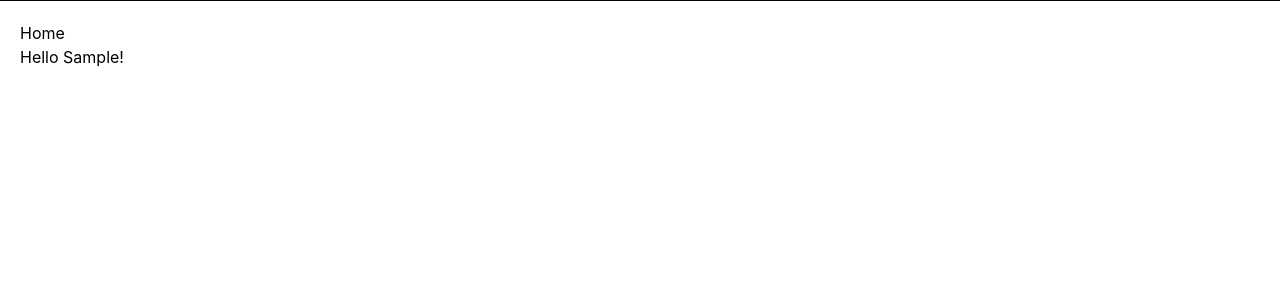
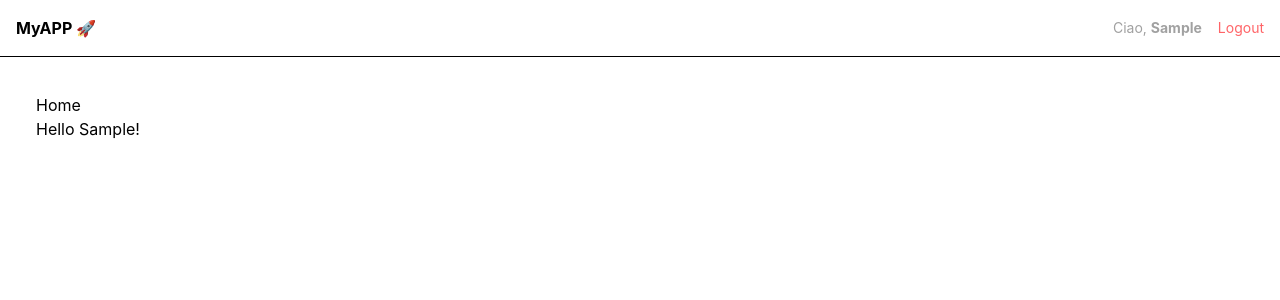
Before and after one commit to EdoardoFurlan/react-test, a React (Vite) app: page /login in a window 1280 px wide. Both pictures are taken after typing "Sample", "Sample123" into the empty fields and a click on the button "Entra". Shown: the top 300 px of the page. Built offline with nearby package versions, Linux system fonts and the light colour scheme.

Commit message:
aggiunta la gestione di shadcn

```diff
--- a/index.html
+++ b/index.html
@@ -1,5 +1,5 @@
 <!doctype html>
-<html lang="en">
+<html lang="en" class="dark">
   <head>
     <meta charset="UTF-8" />
     <link rel="icon" type="image/svg+xml" href="/vite.svg" />
--- /dev/null
+++ b/src/components/ui/navigation-menu.tsx
@@ -0,0 +1,128 @@
+import * as React from "react"
+import * as NavigationMenuPrimitive from "@radix-ui/react-navigation-menu"
+import { cva } from "class-variance-authority"
+import { ChevronDown } from "lucide-react"
+
+import { cn } from "@/lib/utils"
+
+const NavigationMenu = React.forwardRef<
+  React.ElementRef<typeof NavigationMenuPrimitive.Root>,
+  React.ComponentPropsWithoutRef<typeof NavigationMenuPrimitive.Root>
+>(({ className, children, ...props }, ref) => (
+  <NavigationMenuPrimitive.Root
+    ref={ref}
+    className={cn(
+      "relative z-10 flex max-w-max flex-1 items-center justify-center",
+      className
+    )}
+    {...props}
+  >
+    {children}
+    <NavigationMenuViewport />
+  </NavigationMenuPrimitive.Root>
+))
+NavigationMenu.displayName = NavigationMenuPrimitive.Root.displayName
+
+const NavigationMenuList = React.forwardRef<
+  React.ElementRef<typeof NavigationMenuPrimitive.List>,
+  React.ComponentPropsWithoutRef<typeof NavigationMenuPrimitive.List>
+>(({ className, ...props }, ref) => (
+  <NavigationMenuPrimitive.List
+    ref={ref}
+    className={cn(
+      "group flex flex-1 list-none items-center justify-center space-x-1",
+      className
+    )}
+    {...props}
+  />
+))
+NavigationMenuList.displayName = NavigationMenuPrimitive.List.displayName
+
+const NavigationMenuItem = NavigationMenuPrimitive.Item
+
+const navigationMenuTriggerStyle = cva(
+  "group inline-flex h-9 w-max items-center justify-center rounded-md bg-background px-4 py-2 text-sm font-medium transition-colors hover:bg-accent hover:text-accent-foreground focus:bg-accent focus:text-accent-foreground focus:outline-none disabled:pointer-events-none disabled:opacity-50 data-[state=open]:text-accent-foreground data-[state=open]:bg-accent/50 data-[state=open]:hover:bg-accent data-[state=open]:focus:bg-accent"
+)
+
+const NavigationMenuTrigger = React.forwardRef<
+  React.ElementRef<typeof NavigationMenuPrimitive.Trigger>,
+  React.ComponentPropsWithoutRef<typeof NavigationMenuPrimitive.Trigger>
+>(({ className, children, ...props }, ref) => (
+  <NavigationMenuPrimitive.Trigger
+    ref={ref}
+    className={cn(navigationMenuTriggerStyle(), "group", className)}
+    {...props}
+  >
+    {children}{" "}
+    <ChevronDown
+      className="relative top-[1px] ml-1 h-3 w-3 transition duration-300 group-data-[state=open]:rotate-180"
+      aria-hidden="true"
+    />
+  </NavigationMenuPrimitive.Trigger>
+))
+NavigationMenuTrigger.displayName = NavigationMenuPrimitive.Trigger.displayName
+
+const NavigationMenuContent = React.forwardRef<
+  React.ElementRef<typeof NavigationMenuPrimitive.Content>,
+  React.ComponentPropsWithoutRef<typeof NavigationMenuPrimitive.Content>
+>(({ className, ...props }, ref) => (
+  <NavigationMenuPrimitive.Content
+    ref={ref}
+    className={cn(
+      "left-0 top-0 w-full data-[motion^=from-]:animate-in data-[motion^=to-]:animate-out data-[motion^=from-]:fade-in data-[motion^=to-]:fade-out data-[motion=from-end]:slide-in-from-right-52 data-[motion=from-start]:slide-in-from-left-52 data-[motion=to-end]:slide-out-to-right-52 data-[motion=to-start]:slide-out-to-left-52 md:absolute md:w-auto ",
+      className
+    )}
+    {...props}
+  />
+))
+NavigationMenuContent.displayName = NavigationMenuPrimitive.Content.displayName
+
+const NavigationMenuLink = NavigationMenuPrimitive.Link
+
+const NavigationMenuViewport = React.forwardRef<
+  React.ElementRef<typeof NavigationMenuPrimitive.Viewport>,
+  React.ComponentPropsWithoutRef<typeof NavigationMenuPrimitive.Viewport>
+>(({ className, ...props }, ref) => (
+  <div className={cn("absolute left-0 top-full flex justify-center")}>
+    <NavigationMenuPrimitive.Viewport
+      className={cn(
+        "origin-top-center relative mt-1.5 h-[var(--radix-navigation-menu-viewport-height)] w-full overflow-hidden rounded-md border bg-popover text-popover-foreground shadow data-[state=open]:animate-in data-[state=closed]:animate-out data-[state=closed]:zoom-out-95 data-[state=open]:zoom-in-90 md:w-[var(--radix-navigation-menu-viewport-width)]",
+        className
+      )}
+      ref={ref}
+      {...props}
+    />
+  </div>
+))
+NavigationMenuViewport.displayName =
+  NavigationMenuPrimitive.Viewport.displayName
+
+const NavigationMenuIndicator = React.forwardRef<
+  React.ElementRef<typeof NavigationMenuPrimitive.Indicator>,
+  React.ComponentPropsWithoutRef<typeof NavigationMenuPrimitive.Indicator>
+>(({ className, ...props }, ref) => (
+  <NavigationMenuPrimitive.Indicator
+    ref={ref}
+    className={cn(
+      "top-full z-[1] flex h-1.5 items-end justify-center overflow-hidden data-[state=visible]:animate-in data-[state=hidden]:animate-out data-[state=hidden]:fade-out data-[state=visible]:fade-in",
+      className
+    )}
+    {...props}
+  >
+    <div className="relative top-[60%] h-2 w-2 rotate-45 rounded-tl-sm bg-border shadow-md" />
+  </NavigationMenuPrimitive.Indicator>
+))
+NavigationMenuIndicator.displayName =
+  NavigationMenuPrimitive.Indicator.displayName
+
+export {
+  navigationMenuTriggerStyle,
+  NavigationMenu,
+  NavigationMenuList,
+  NavigationMenuItem,
+  NavigationMenuContent,
+  NavigationMenuTrigger,
+  NavigationMenuLink,
+  NavigationMenuIndicator,
+  NavigationMenuViewport,
+}
--- a/src/routing/route.tsx
+++ b/src/routing/route.tsx
@@ -1,11 +1,49 @@
-import { createRootRoute, Outlet } from "@tanstack/react-router";
+import { createRootRoute, Outlet, Link } from "@tanstack/react-router";
+import { userAuthState } from '../storing/store'
+
+import {
+  NavigationMenu,
+  NavigationMenuItem,
+  NavigationMenuList,
+} from "@/components/ui/navigation-menu"
+
 
 export const rootRoute = createRootRoute({
-    component: () => (
+    component: () => {
+        const { username, logout } = userAuthState();
+
+        return(
         <>
-            {/*TODO NAVBAR*/}
-            <hr/>
-            <Outlet></Outlet>
-        </>
-    ),
+            <header className="border-b p-4 flex justify-between items-center">
+          <NavigationMenu>
+            <NavigationMenuList>
+              <NavigationMenuItem>
+                <Link to="/" className="font-bold">MyAPP 🚀</Link>
+              </NavigationMenuItem>
+            </NavigationMenuList>
+          </NavigationMenu>
+
+          {/* Logica Condizionale */}
+          {username && (
+            <div className="flex items-center gap-4">
+              <span className="text-sm text-muted-foreground">
+                Ciao, <strong>{username}</strong>
+              </span>
+              <button
+                onClick={() => logout()}
+                className="text-destructive hover:underline text-sm"
+              >
+                Logout
+              </button>
+            </div>
+          )}
+        </header>
+
+        <main className="p-4">
+          <Outlet />
+        </main>
+      </>
+        )
+
+    },
 })
--- a/src/storing/store.tsx
+++ b/src/storing/store.tsx
@@ -4,6 +4,7 @@
 interface AuthState {
     username: string
     setUsername: (name:string) => void
+    logout: () => void
 }
 
 export const userAuthState = create<AuthState>()(
@@ -11,9 +12,13 @@
         (set)=>({
             username:'',
             setUsername:(name) => set({username:name}),
-    }),
-    {
-        name :'auth-storage'
-    }
+            logout: () => {
+                set({ username: '' })
+                localStorage.removeItem('auth-storage');
+            }
+        }),
+        {
+            name :'auth-storage'
+        }
+    ),
 )
-)
--- a/tailwind.config.ts
+++ b/tailwind.config.ts
@@ -0,0 +1,8 @@
+import { type Config } from "tailwindcss";
+
+export default {
+  darkMode: ["class", ".dark"],
+  content: ["./index.html", "./src/**/*.{ts,tsx}"],
+  theme: { extend: {} },
+  plugins: [],
+} satisfies Config;
--- a/vite.config.ts
+++ b/vite.config.ts
@@ -1,7 +1,7 @@
 import path from "path"
+import tailwindcss from "@tailwindcss/vite"
+import react from '@vitejs/plugin-react-swc'
 import { defineConfig } from 'vite'
-import react from '@vitejs/plugin-react-swc'
-import tailwindcss from "@tailwindcss/vite"
 
 // https://vite.dev/config/
 export default defineConfig({
```
Also changed, not shown: src/index.css (+0 -68 lines).
